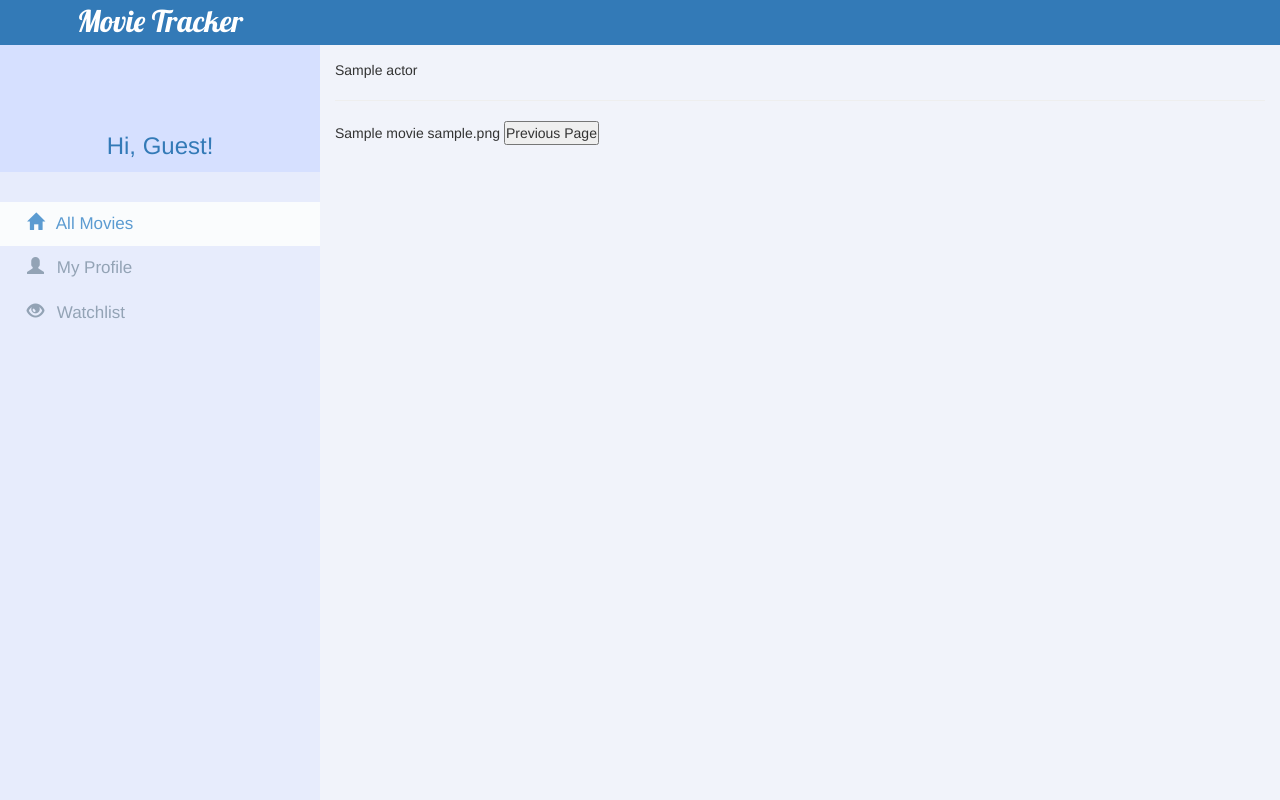
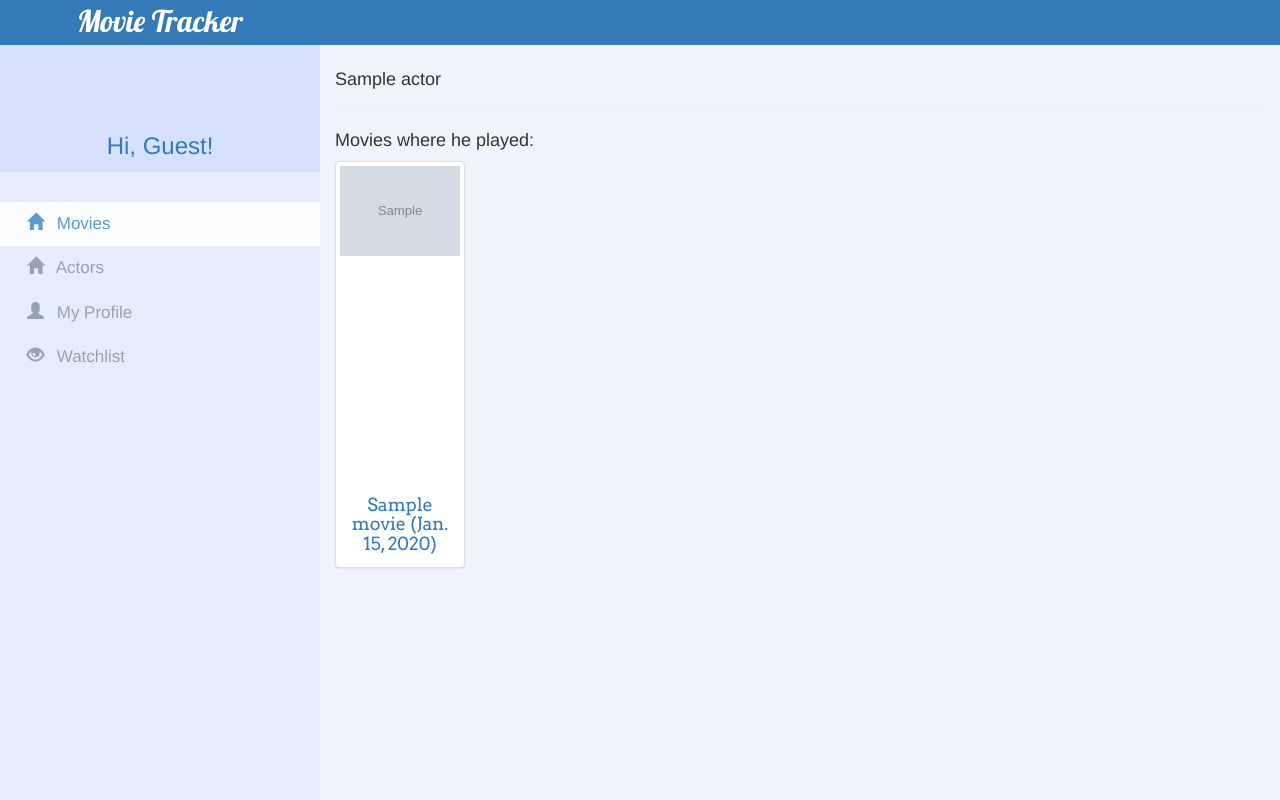
Before and after one commit to awp2017/MovieTracker, a Django app: page /actors/1/ in a window 1280 px wide. Run offline with Django 3.2, Linux system fonts and the light colour scheme; tables that the repository leaves empty hold one stand-in row (values such as "Sample post"); grey boxes marked "Sample" are stand-in pictures; some libraries are stand-ins or nearby versions.

Commit message:
update layout

```diff
--- a/templates/actors/show.html
+++ b/templates/actors/show.html
@@ -1,15 +1,29 @@
 {% extends 'layout.html' %}
 
 {% block content %}
-    {{ actor.name }}
+
+    <h4>{{ actor.name }}</h4>
     <hr/>
-    {% for movie in actor.movie_set.all %}
 
-        {{ movie.title }}
-        {{ movie.poster }}
-    {% endfor %}
+    <h4>Movies where he played:</h4>
+    <div class="row">
+        {% for movie in actor.movie_set.all %}
+
+            <div class="col-md-2 tvshow-card-container">
+                <a href="{% url 'movies_show' pk=movie.pk %}">
+                    <div class="thumbnail tvshow-card">
+                        <div class="poster-container">
+                            <img class="tvshow-poster" src="{{ movie.poster }}" alt="tvshow-image">
+                        </div>
+                        <div class="caption">
+                            <h4 class="tvshow-title">{{ movie.title }} ({{ movie.release_date }})</h4>
+                        </div>
+                    </div>
+                </a>
+            </div>
+        {% endfor %}
+    </div>
 
 
 
-    <input type=button value="Previous Page" onClick="javascript:history.go(-1);">
 {% endblock %}
--- a/templates/layout.html
+++ b/templates/layout.html
@@ -25,7 +25,9 @@
             crossorigin="anonymous"></script>
     <script type="text/javascript" src="https://cdnjs.cloudflare.com/ajax/libs/moment.js/2.19.4/moment.min.js"></script>
     <script src="https://maxcdn.bootstrapcdn.com/bootstrap/3.3.7/js/bootstrap.min.js"
-            integrity="sha384-Tc5IQib027qvyjSMfHjOMaLkfuWVxZxUPnCJA7l2mCWNIpG9mGCD8wGNIcPD7Txa" crossorigin="anonymous"></script><script src="https://use.fontawesome.com/311343f11c.js"></script>
+            integrity="sha384-Tc5IQib027qvyjSMfHjOMaLkfuWVxZxUPnCJA7l2mCWNIpG9mGCD8wGNIcPD7Txa"
+            crossorigin="anonymous"></script>
+    <script src="https://use.fontawesome.com/311343f11c.js"></script>
     <link href="https://fonts.googleapis.com/css?family=Arimo|Arvo|Lato|Lobster" rel="stylesheet">
     <link rel="stylesheet" href="{% static 'css/style.css' %}" type="text/css">
     <script src="{% static 'js/script.js' %}"></script>
@@ -45,6 +47,7 @@
     <div class="sidebar-header">
         <span class="title" id="target">Movie Tracker</span>
         <i class="glyphicon glyphicon-remove test2"></i>
+
     </div>
     <!-- USER PROFILE -->
     <div>
@@ -70,9 +73,14 @@
         <ul class="nav">
             <!-- LINK TO HOME PAGE -->
             <li class="active">
-        <a href="#">
+                <a href="{% url 'movies_index' %}">
                     <i class="glyphicon glyphicon-home"></i>
-          All Movies </a>
+                    Movies </a>
+            </li>
+            <li>
+                <a href="{% url 'actors_index' %}">
+                    <i class="glyphicon glyphicon-home"></i>
+                    Actors </a>
             </li>
             <!-- LINK TO MY ACCOUNT PAGE -->
             <li>
```
Lines whose indentation alone changed are shown as unchanged.
